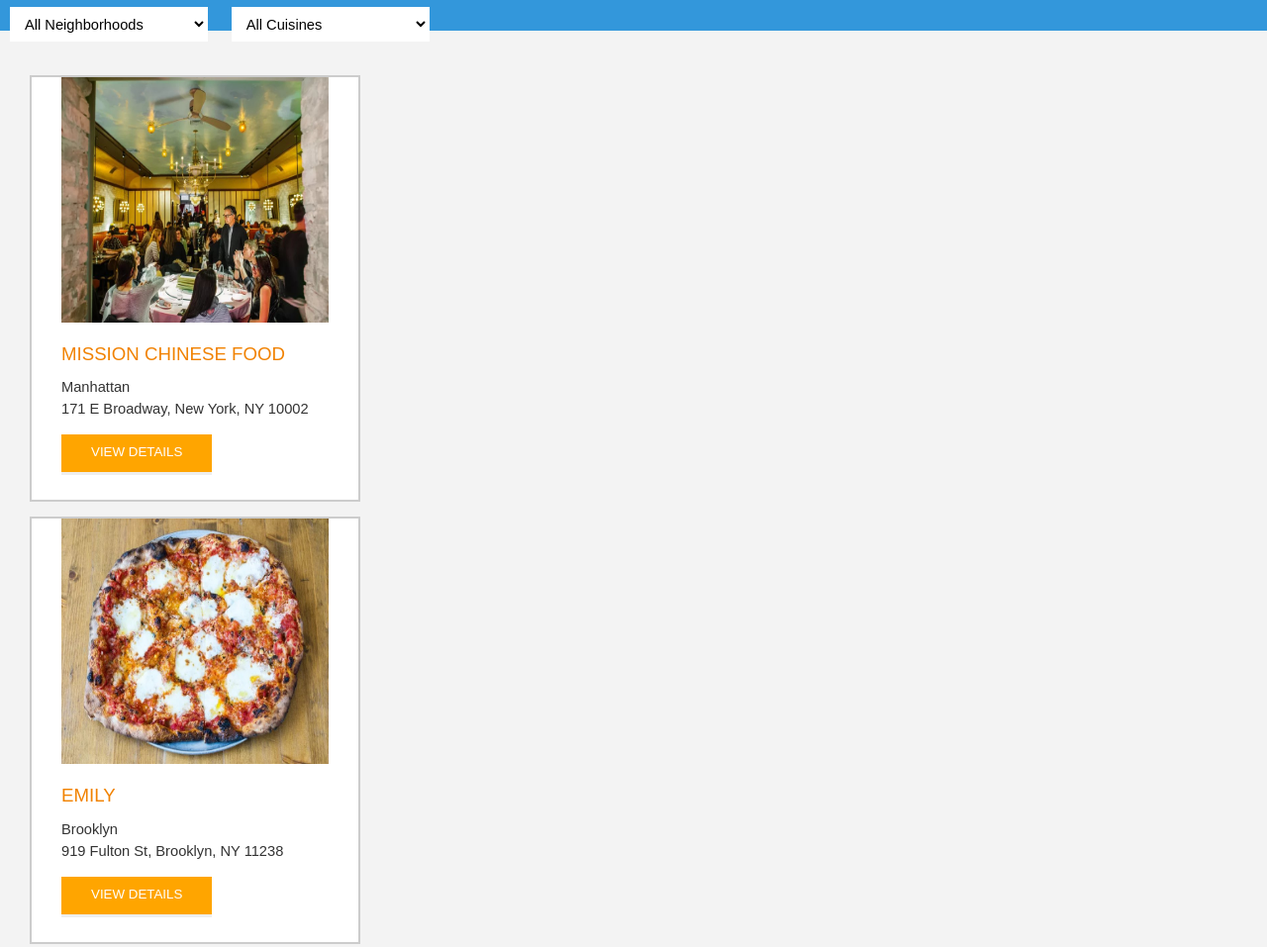
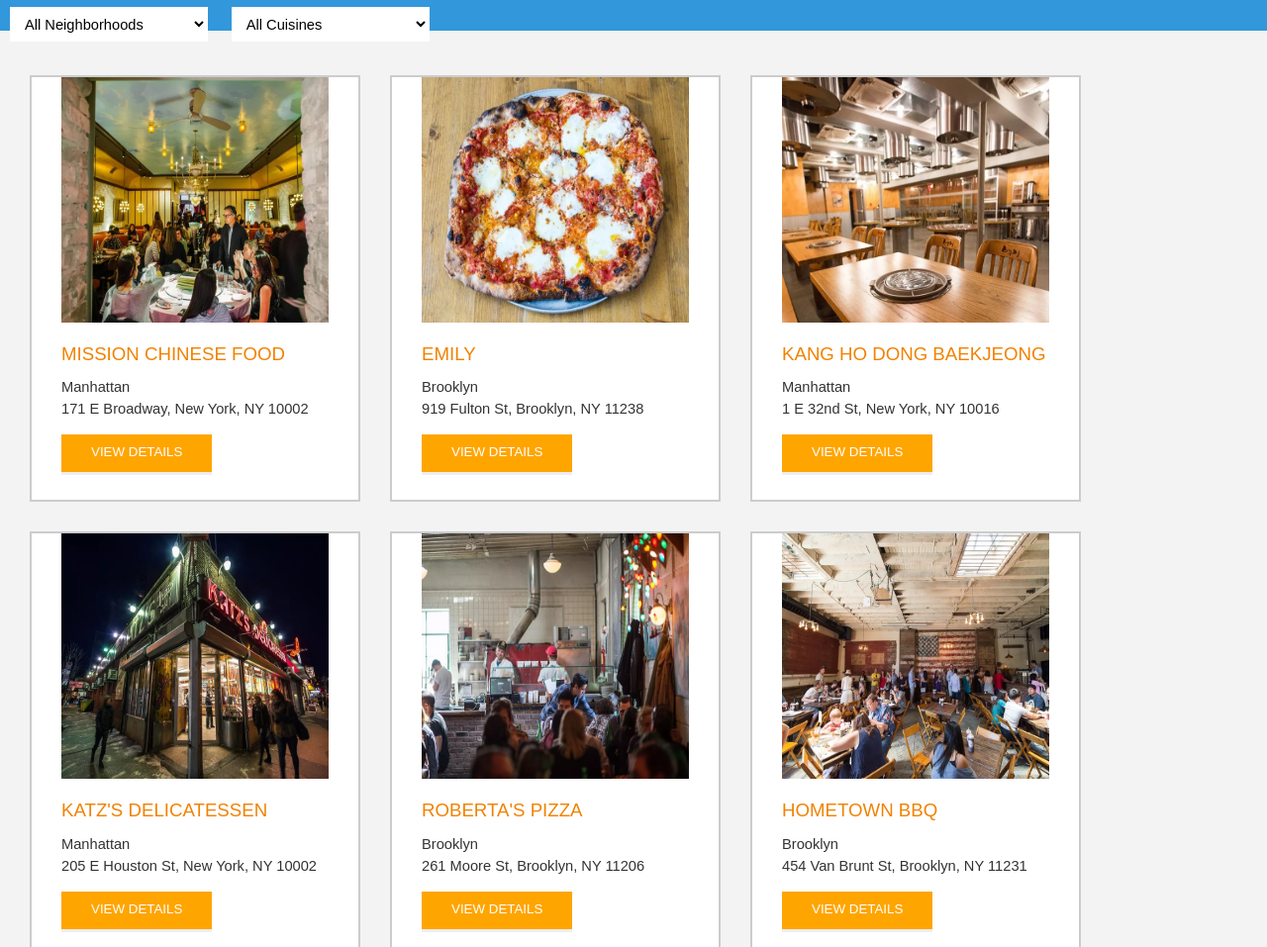
Before and after one commit to moniqka/Restaurant-Reviews, a plain HTML site: page index.html in a window 1280 px wide. Shown: the part 499-1456 px from the top of the page at 99% size. Drawn offline with nearby package versions, Linux system fonts and the light colour scheme; some packages are replaced by stand-ins of ours.

```diff
--- a/css/styles.css
+++ b/css/styles.css
@@ -131,6 +131,8 @@
 
 /* ====================== Restaurant Listing ====================== */
 #restaurants-list {
+  display: flex;
+  flex-wrap: wrap;
   background-color: #f3f3f3;
   list-style: outside none none;
   margin: 0;
```
Also changed, not shown: restaurant.html (+1 -1 lines).
